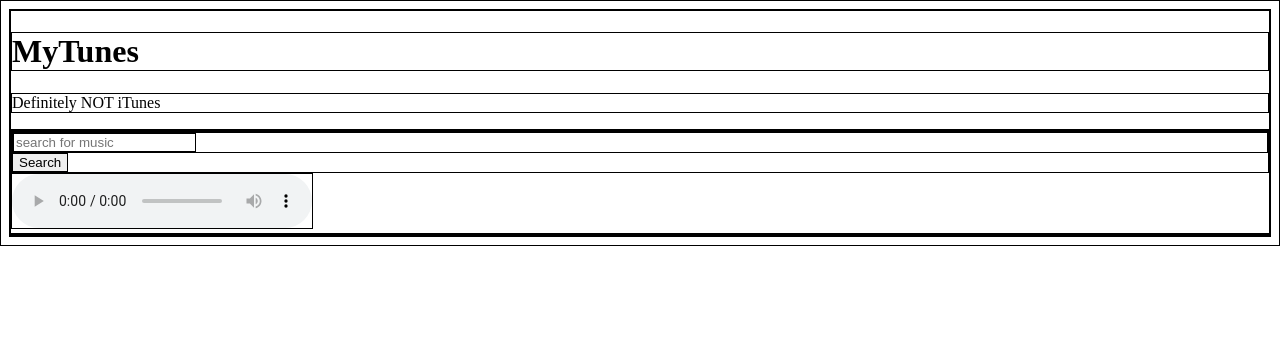
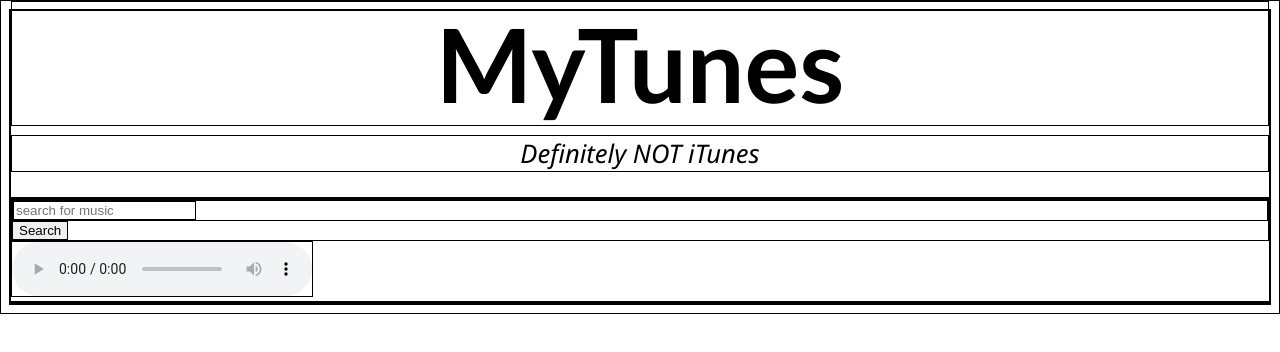
Before and after one commit to Jeeglobs/MyTunes-Project, a website: page index.html in a window 1280 px wide. Drawn offline with Linux system fonts and the light colour scheme.

Commit message:
started CSS; having some trouble with flexbox in #results-container

```diff
--- a/index.html
+++ b/index.html
@@ -11,7 +11,7 @@
 <body>
   <header>
     <h1>MyTunes</h1>
-    <p id="dislclaimer">Definitely NOT iTunes</p>
+    <p id="disclaimer">Definitely NOT iTunes</p>
   </header>
 
   <main>
--- a/notes.txt
+++ b/notes.txt
@@ -21,3 +21,6 @@
 
 added classes to elements within #results-container
 COMMITTED
+
+started CSS; having some trouble with flexbox in #results-container;
+COMMITTED
--- a/styles.css
+++ b/styles.css
@@ -1,3 +1,38 @@
 * {
     border: 1px solid black;
 }
+
+h1 {
+    font-family: 'Gill Sans', 'Gill Sans MT', Calibri, 'Trebuchet MS', sans-serif;
+    font-size: 8vw;
+    text-align: center;
+    margin-top: -10px;
+    margin-bottom: -17px;
+}
+
+#disclaimer {
+    font-family:'Segoe UI', Tahoma, Geneva, Verdana, sans-serif;
+    font-style: italic;
+    font-size: 2vw;
+    text-align: center;
+}
+
+/* #results-container {
+    display: flex;
+}
+
+.art-container {
+    display: flex;
+}
+
+.track-container {
+    display: flex;
+}
+
+.artist-container {
+    display: flex;
+}
+
+.album-container {
+    display: flex;
+} */
```
